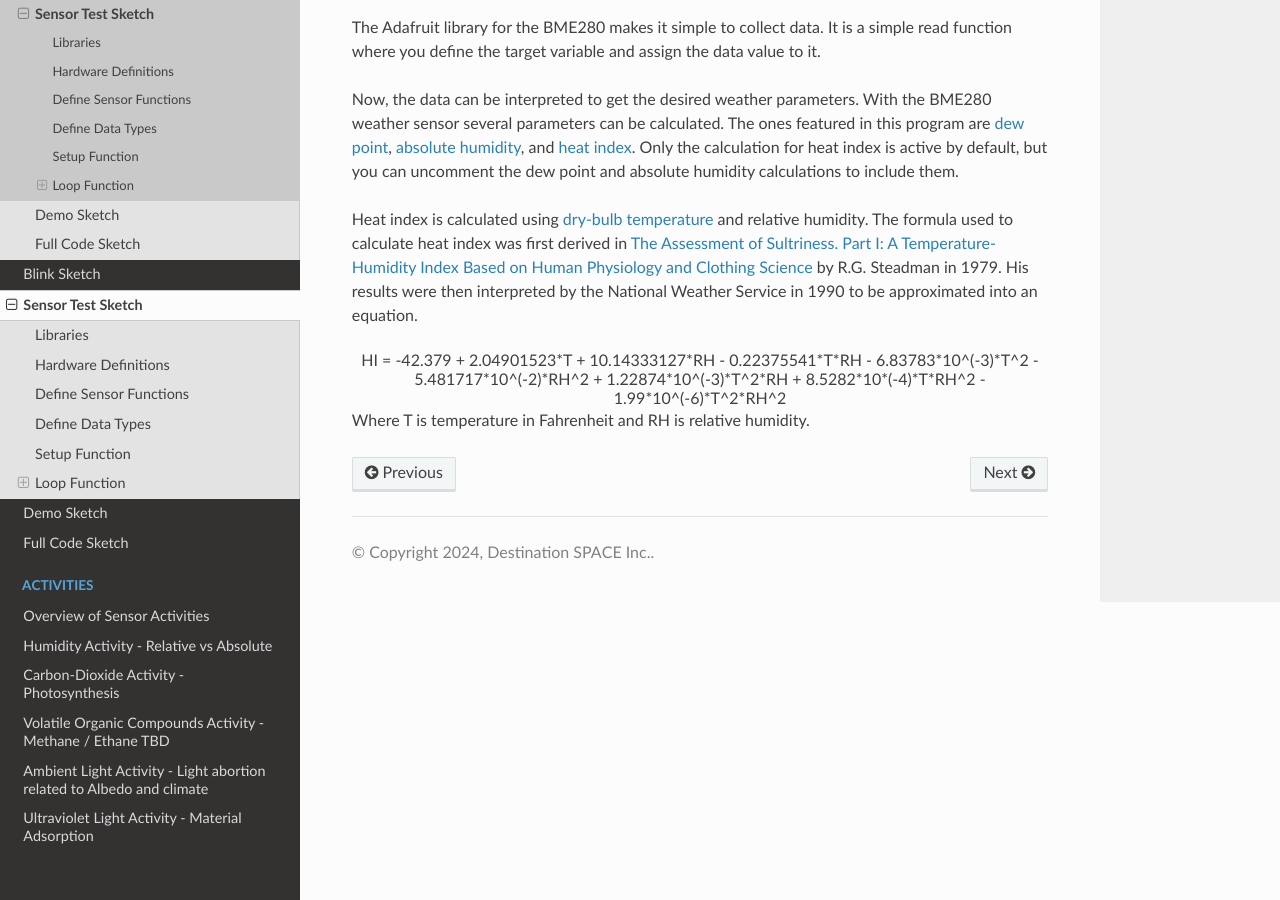
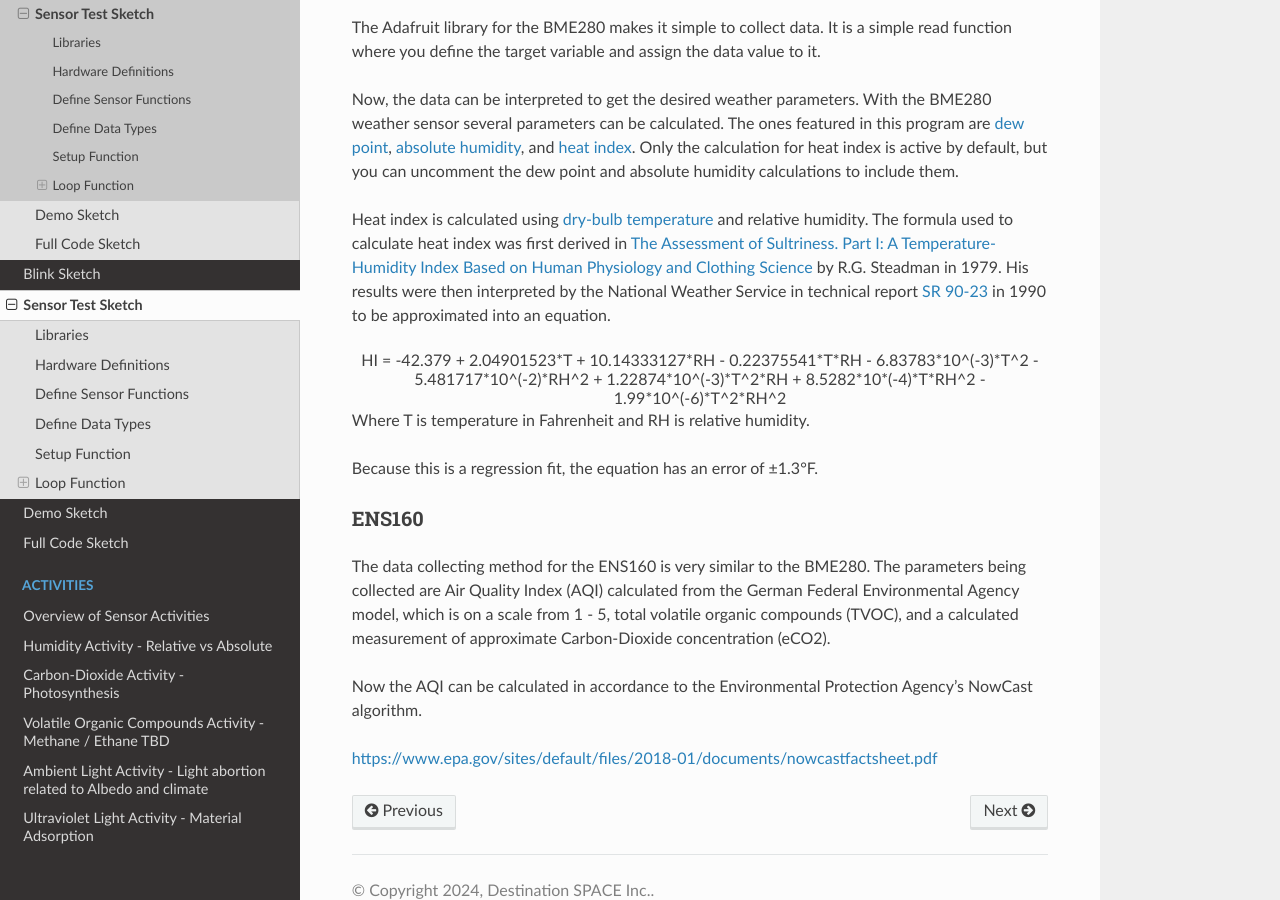
Before and after one commit to Destination-SPACE/DS-Weather-Station-V4.5, a Sphinx documentation site: the page built from docs/software/sensor-test.rst, in a window 1280 px wide and 900 px high, scrolled down 3528 px. Built offline with Sphinx 7.4.7 and the Read the Docs theme 2.0.0, drawn with Linux system fonts in a browser that asks for light colours; pages that are not in the unit, such as notebooks, are missing from menus.

Commit message:
TVOC updates

```diff
--- a/docs/software/sensor-test.rst
+++ b/docs/software/sensor-test.rst
@@ -189,13 +189,16 @@ The Adafruit library for the BME280 makes it simple to collect data. It is a sim
 
 Now, the data can be interpreted to get the desired weather parameters. With the BME280 weather sensor several parameters can be calculated. The ones featured in this program are `dew point <https://en.wikipedia.org/wiki/Dew_point>`_, `absolute humidity <https://en.wikipedia.org/wiki/Humidity>`_, and `heat index <https://en.wikipedia.org/wiki/Heat_index>`_. Only the calculation for heat index is active by default, but you can uncomment the dew point and absolute humidity calculations to include them.
 
-Heat index is calculated using `dry-bulb temperature <https://en.wikipedia.org/wiki/Dry-bulb_temperature>`_ and relative humidity. The formula used to calculate heat index was first derived in `The Assessment of Sultriness. Part I: A Temperature-Humidity Index Based on Human Physiology and Clothing Science <https://journals.ametsoc.org/view/journals/apme/18/7/1520-0450_1979_018_0861_taospi_2_0_co_2.xml>`_ by R.G. Steadman in 1979. His results were then interpreted by the National Weather Service in 1990 to be approximated into an equation.
+Heat index is calculated using `dry-bulb temperature <https://en.wikipedia.org/wiki/Dry-bulb_temperature>`_ and relative humidity. The formula used to calculate heat index was first derived in `The Assessment of Sultriness. Part I: A Temperature-Humidity Index Based on Human Physiology and Clothing Science <https://journals.ametsoc.org/view/journals/apme/18/7/1520-0450_1979_018_0861_taospi_2_0_co_2.xml>`_ by R.G. Steadman in 1979. His results were then interpreted by the National Weather Service in technical report `SR 90-23 <https://www.weather.gov/media/ffc/ta_htindx.PDF>`_ in 1990 to be approximated into an equation.
 
 .. math:: HI = -42.379 + 2.04901523*T + 10.14333127*RH - 0.22375541*T*RH - 6.83783*10^(-3)*T^2 - 5.481717*10^(-2)*RH^2 + 1.22874*10^(-3)*T^2*RH + 8.5282*10*(-4)*T*RH^2 - 1.99*10^(-6)*T^2*RH^2
    :label: Heat-index equation
    :nowrap:
 
+
 Where T is temperature in Fahrenheit and RH is relative humidity.
+
+Because this is a regression fit, the equation has an error of ±1.3°F.
 
 .. code-block:: cpp
    float h = (log10(BME280_HUMD)-2.0)/0.4343+(17.62*BME280_TEMP)/(243.12+BME280_TEMP);
@@ -220,3 +223,18 @@ Where T is temperature in Fahrenheit and RH is relative humidity.
    }
 
    BME280_HI = (5.0/9.0)*(BME280_HI_F - 32.0); // Convert back to Celsius
+
+ENS160
+^^^^^^
+
+The data collecting method for the ENS160 is very similar to the BME280. The parameters being collected are Air Quality Index (AQI) calculated from the German Federal Environmental Agency model, which is on a scale from 1 - 5, total volatile organic compounds (TVOC), and a calculated measurement of approximate Carbon-Dioxide concentration (eCO2).
+
+.. code-block:: cpp
+   ENS160.measure(true);
+   ENS160_AQI = ENS160.getAQI(); // Get air quality index
+   ENS160_TVOC = ENS160.getTVOC(); // Get total volatile organic compound concentration in parts per billion
+   ENS160_eCO2 = ENS160.geteCO2(); // Get eCO2 measurement, derived from TVOC
+
+Now the AQI can be calculated in accordance to the Environmental Protection Agency's NowCast algorithm.
+
+https://www.epa.gov/sites/default/files/2018-01/documents/nowcastfactsheet.pdf
```
Also changed, not shown: 1 other file.
